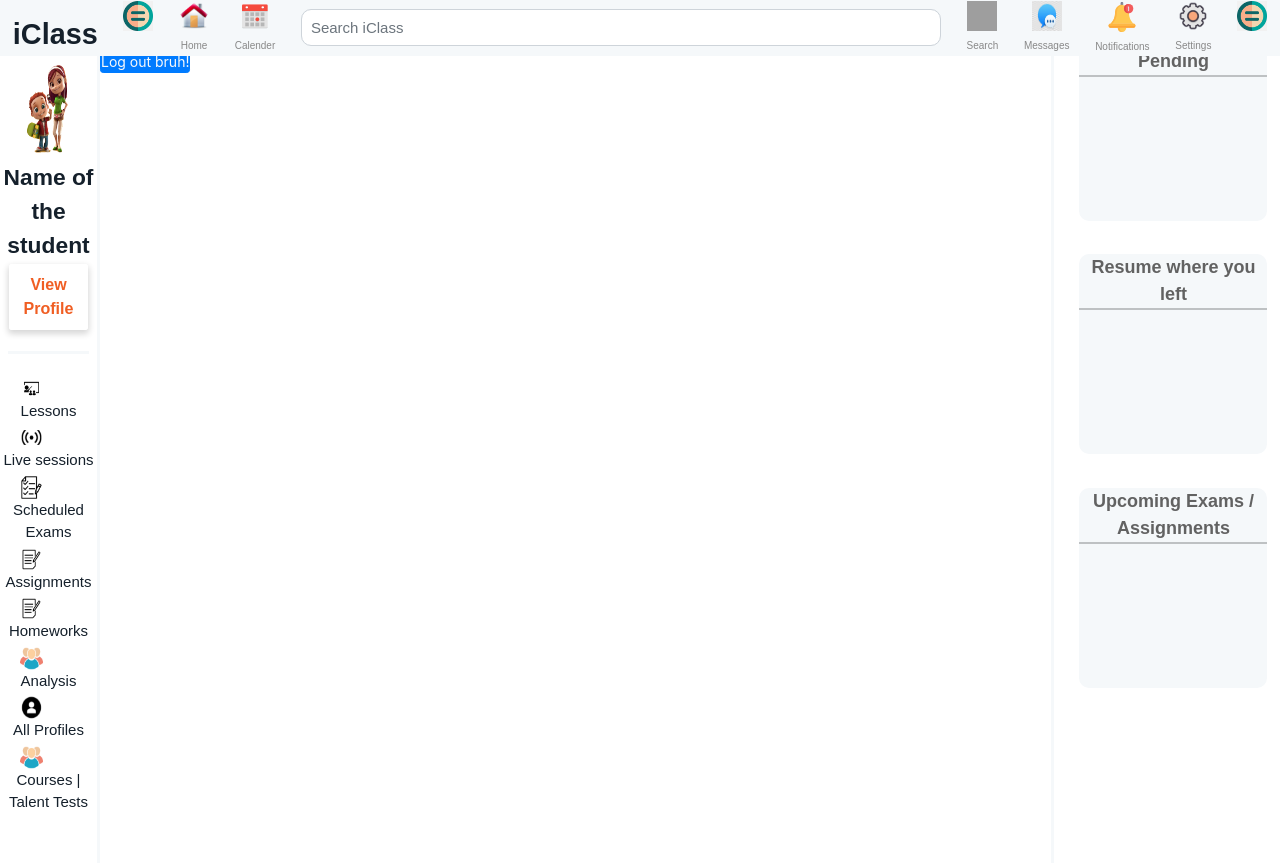
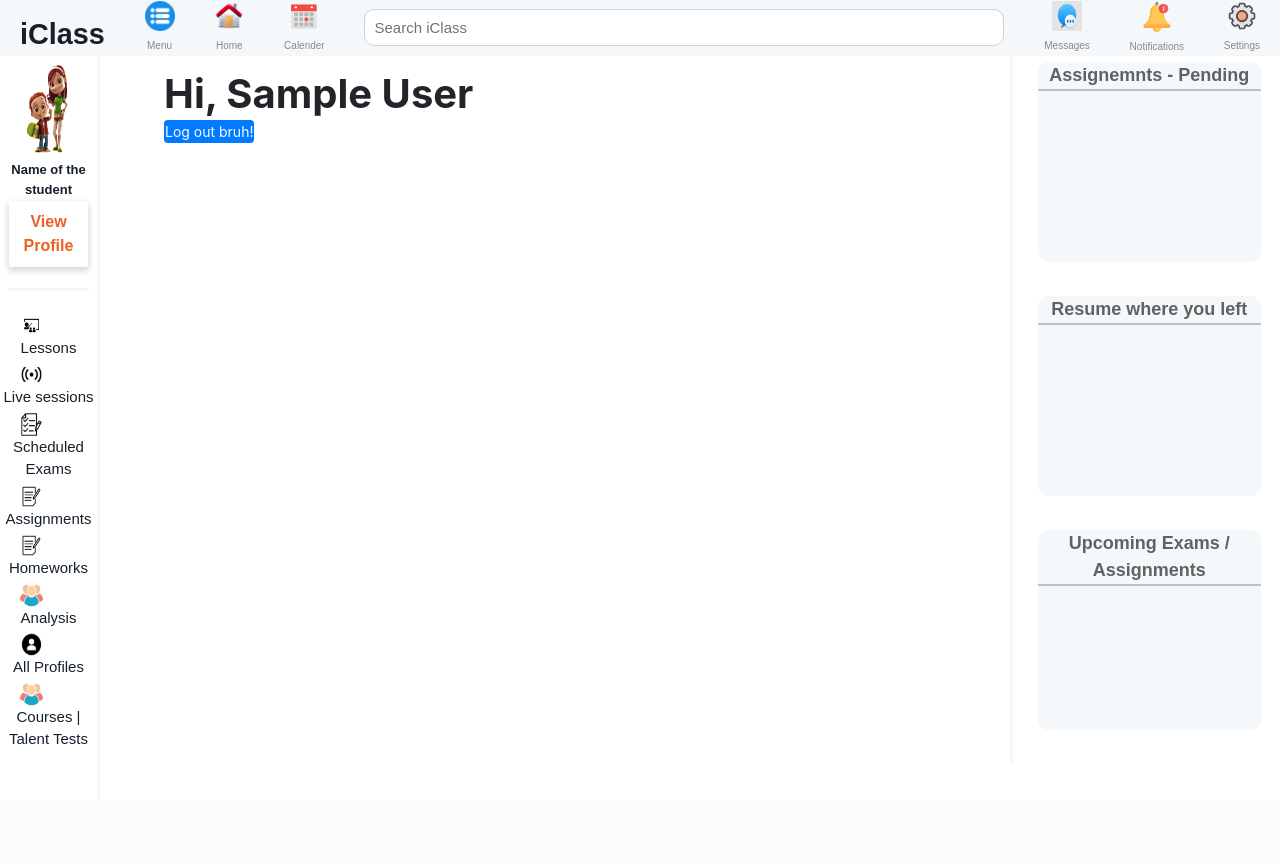
Before and after one commit to KirtiGautam/APR, a Django app: page / in a window 1280 px wide. After the commit the page ends 744 px from the top, so only its background shows below. Run offline with Django 3.2, Linux system fonts and the light colour scheme; the visitor is signed in with stand-in values (Sample User, id 1); some libraries are stand-ins or nearby versions; grey boxes are pictures that could not be loaded.

Commit message:
dashboard ui optimisation

```diff
--- /dev/null
+++ b/src/Static/css/content.css
@@ -0,0 +1,20 @@
+#wrapper{
+  max-width: 100% !important;
+}
+
+#content {
+  width: 100%;
+  margin-left: 5% !important;
+  height: max-content !important;
+  -webkit-transition: all 0.3s;
+  -o-transition: all 0.3s;
+  transition: all 0.3s;
+  padding-top: 70px !important;
+}
+
+@media screen and (max-width:800px){
+    #content{
+        margin-left: 7% !important;
+        padding-top: 25px !important;
+    }
+}
--- a/src/Static/css/header.css
+++ b/src/Static/css/header.css
@@ -29,6 +29,10 @@
 
 .header-icons:hover {
   cursor: pointer;
+}
+
+.header-navigation-icon {
+  display: none;
 }
 
 .header-icons-label {
@@ -70,8 +74,7 @@
   .header-search {
     display: none;
   }
-
-  .header-navigation-icon {
+  .header-navigation-icon{
     display: block;
   }
 }
--- a/src/Static/css/leftside.css
+++ b/src/Static/css/leftside.css
@@ -1,3 +1,8 @@
+*{
+  margin: 0 !important;
+  padding: 0% !important;
+}
+
 #sidebar {
   min-width: 270px;
   max-width: 270px;
@@ -27,6 +33,10 @@
   transition: 0.3s;
 }
 
+#sidebar.active .name {
+  font-size: calc(5px + 1vmin) !important;
+}
+
 li {
   margin-top: 20px !important;
   margin-left: 20px !important;
@@ -69,48 +64,20 @@
 #sidebar ul li a span {
   margin-right: 15px;
 }
-@media (max-width: 991.98px) {
-  #sidebar ul li a span {
-    display: block;
-  }
 
-  #sidebar.active li {
-    font-size: 13px !important;
-  }
-}
 #sidebar ul li a:hover {
   color: #626d7b;
   text-decoration: none;
 }
+
 #sidebar ul li.active > a {
   background: transparent;
   color: #95a1af;
 }
-@media (max-width: 991.98px) {
-  #sidebar {
-    min-width: 100px;
-    max-width: 100px;
-    text-align: center;
-    margin-left: -120px !important;
-    padding-top: 25px !important;
-  }
-  #sidebar.active {
-    margin-left: 0px !important;
-  }
-}
-
-#content {
-  width: 100%;
-  padding: 0;
-  min-height: 100vh;
-  -webkit-transition: all 0.3s;
-  -o-transition: all 0.3s;
-  transition: all 0.3s;
-}
 
 .name {
   font-weight: bold;
-  font-size: calc(10px + 1vmax) !important;
+  font-size: calc(7px + 1vmax) !important;
   font-family: Arial, Helvetica, sans-serif;
   color: #15202b;
 }
--- a/src/Static/css/rightside.css
+++ b/src/Static/css/rightside.css
@@ -5,7 +5,12 @@
 
 .second-side {
   border-left: 3px solid #f5f8fa !important;
-  padding-top: calc(1vmin + 1vmax) !important;
+  padding-top: calc(3vmin + 3vmax) !important;
+  min-width: 270px;
+  max-width: 270px;
+  position: fixed;
+  right: 0;
+  background-color: #fff;
 }
 
 .assign {
@@ -117,4 +122,10 @@
   .second-side {
     display: none;
   }
+  .second-side{
+    min-width: 150px !important;
+    max-width: 150px !important;
+    margin-right: 1% !important;
+    margin-left: 1% !important;
+  }
 }
--- a/src/Static/js/navbar.js
+++ b/src/Static/js/navbar.js
@@ -13,3 +13,9 @@
     $("#sidebar").toggleClass("active");
   });
 })(jQuery);
+
+$(document).ready(function () {
+  $("#right-nav").click(function () {
+    $(".second-side").toggle();
+  });
+});
--- a/src/Templates/common/header.html
+++ b/src/Templates/common/header.html
@@ -11,9 +11,10 @@
         <span class="iclass text-center">
             <label>iClass</label>
         </span>
-        <span class="header-navigation-icon text-center" id="sidebarCollapse">
-            <img src="{% static 'Images/header/navbar.jpeg' %}" class="header-icons" />
+        <span class="text-center" id="sidebarCollapse">
+            <img src="{% static 'Images/header/left-nav.jpeg' %}" class="header-icons" />
             <br>
+            <label class="header-icons-label">Menu</label>
         </span>
         <span class="text-center">
             <a href="{% url 'accounts:dashboard' %}"><img src="{% static 'Images/header/home.png' %}" class="header-icons" /></a>
--- a/src/Templates/common/master.html
+++ b/src/Templates/common/master.html
@@ -19,6 +19,7 @@
     <script src="https://stackpath.bootstrapcdn.com/bootstrap/4.5.0/js/bootstrap.min.js"
         integrity="sha384-OgVRvuATP1z7JjHLkuOU7Xw704+h835Lr+6QL9UvYjZE3Ipu6Tp75j7Bh/kR0JKI"
         crossorigin="anonymous"></script>
+    <link rel="stylesheet" href="{% static 'css/content.css' %}">
 </head>
 {% block content %}
 
--- a/src/Templates/home/dashboard.html
+++ b/src/Templates/home/dashboard.html
@@ -2,17 +2,13 @@
 {% extends 'common\master.html' %}
 {% load static %}
 {% block content %}
-
-<head>
-    <link rel="stylesheet" href="{% static 'css/leftside.css' %}">
-</head>
 
 <body>
     {% include "common/header.html" %}
     <div class="wrapper d-flex align-items-stretch">
         {% include "home/leftside.html" %}
         <div id="content">
-            <h1>
+            <h1 class="">
                 <strong>
                     Hi, {{request.user.get_full_name}}
                 </strong>
```
Also changed, not shown: other parts of src/Static/css/leftside.css (+27 -16 lines), src/Static/Images/header/left-nav.jpeg (added).
